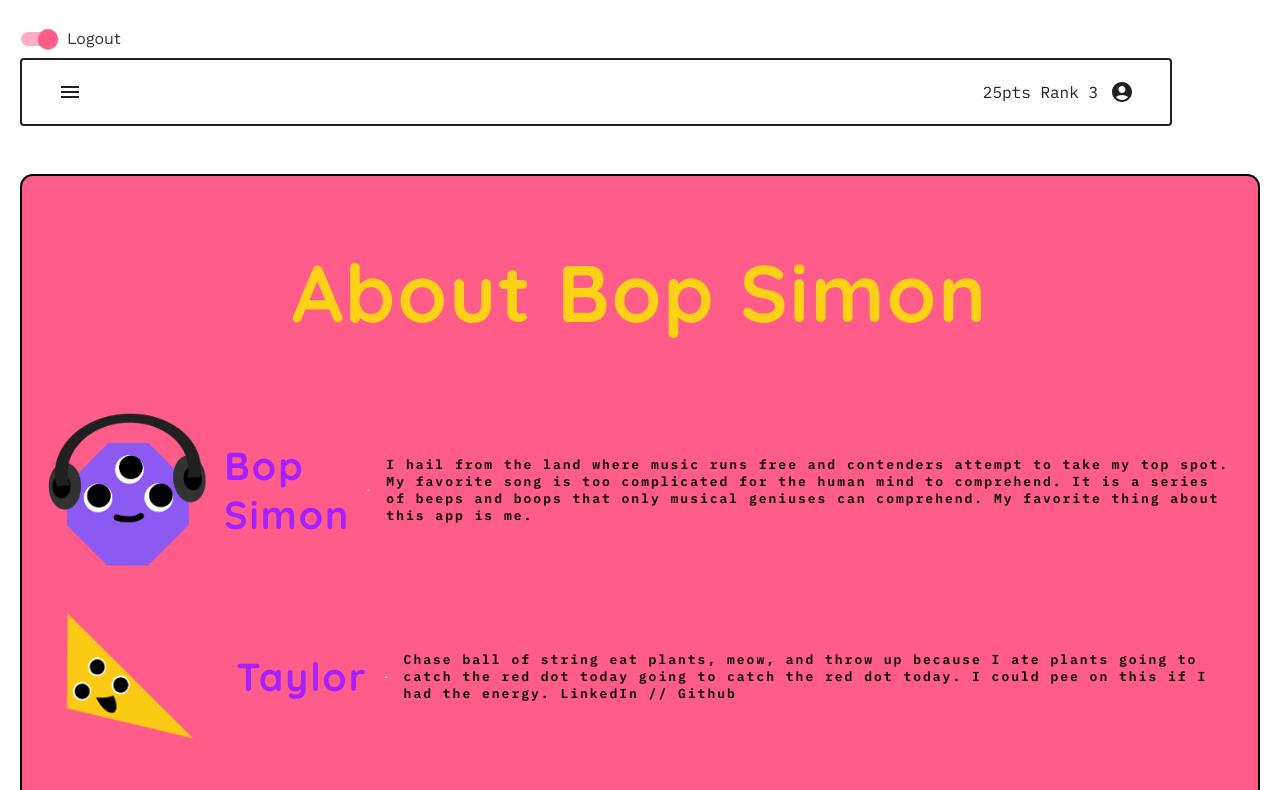
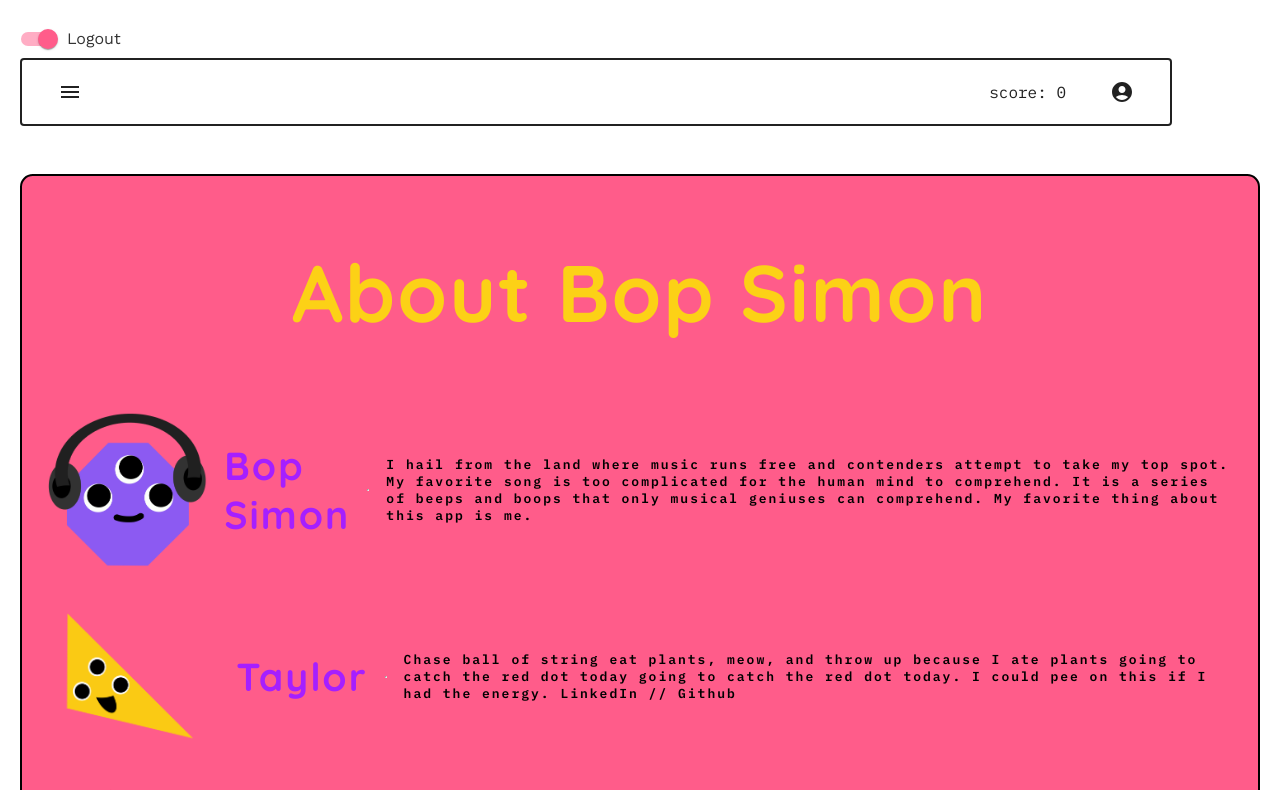
Before and after one commit to bop-simon/bop-simon-frontend, a React app: page /about in a window 1280 px wide. Shown: the top 790 px of the page. Built offline with nearby package versions, Linux system fonts and the light colour scheme; no server answers.

Commit message:
make menu bar information dynamic for current user

```diff
--- a/src/components/MenuBar/UserMenu.jsx
+++ b/src/components/MenuBar/UserMenu.jsx
@@ -3,6 +3,7 @@ import { IconButton, MenuItem, Menu } from '@mui/material'
 import { Link, useNavigate } from 'react-router-dom'
 import { useUser } from '../../context/UserContext.jsx'
 import { signOut } from '../../services/auth.js'
+import styles from './menubar.module.css'
 
 export default function UserMenu() {
   const [anchorEl, setAnchorEl] = React.useState(null)
@@ -31,8 +32,11 @@ export default function UserMenu() {
 
   return (
     <>
-      <h3>25pts Rank 3</h3>
-      <h3>{user.username}</h3>
+      <div className={styles.userInfo}>
+        {/* <h3>Rank 3</h3> */}
+        <h3>{user.username}</h3>
+        <h3>score: {user.score ? user.score : `0`}</h3>
+      </div>
       <IconButton
         size="large"
         aria-label="account of current user"
--- /dev/null
+++ b/src/components/MenuBar/menubar.module.css
@@ -0,0 +1,8 @@
+.userInfo {
+  display:flex;
+  flex-direction: row;
+}
+
+.userInfo > h3 {
+  margin-right: 2.5vw;
+}
```
